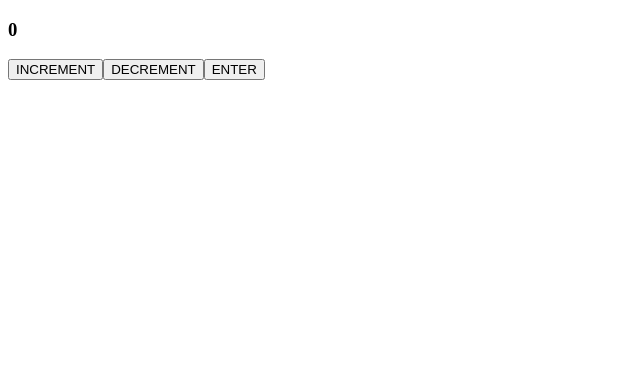
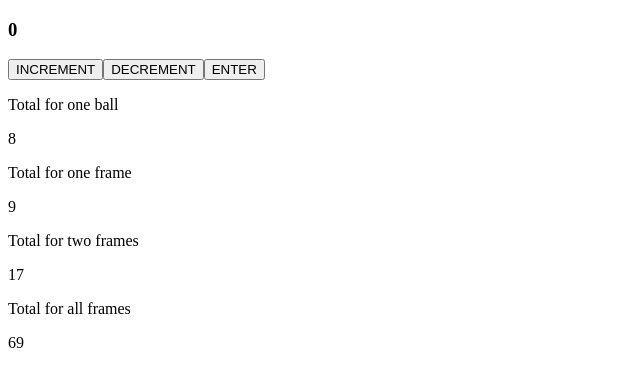
Before and after one commit to matthew-baus/CertifiedScrumDeveloper, an Angular app in the folder MyBowlingCenter/: page / in a window 1280 px wide. Shown: the top 386 px of the page, without its empty margins (0-640 px from the left). Built offline with nearby package versions, Linux system fonts and the light colour scheme.

Commit message:
Updates for adding the front end results

```diff
--- a/MyBowlingCenter/src/app/app.component.html
+++ b/MyBowlingCenter/src/app/app.component.html
@@ -6,3 +6,20 @@
 <button id="decrement" (click)="decrement()">DECREMENT</button>
 
 <button id="enterButton" (click)="enter()">ENTER</button>
+
+<div>
+    <p>Total for one ball</p>
+    <span>{{ totalForOneBall }}</span>
+</div>
+<div>
+    <p>Total for one frame</p>
+    <span>{{ totalForOneFrame }}</span>
+</div>
+<div>
+    <p>Total for two frames</p>
+    <span>{{ totalForTwoFrames }}</span>
+</div>
+<div>
+    <p>Total for all frames</p>
+    <span>{{ totalForGame }}</span>
+</div>
--- a/MyBowlingCenter/src/app/app.component.ts
+++ b/MyBowlingCenter/src/app/app.component.ts
@@ -7,12 +7,27 @@ import { BowlingService } from './services/bowling.service';
   styleUrls: ["./app.component.sass"]
 })
 export class AppComponent {
+  totalForOneBall : number;
+  totalForOneFrame : number;
+  totalForTwoFrames : number;
+  totalForGame : number;
 
   constructor(
     private service: BowlingService
   ){
-    //service.initDefaultGame();
+    const scores : number[] = [5,3,0,5,4,2,8,0,0,9,1,1,2,8,9,0,3,3,4,2]; //total = 69
+
+    service.initDefaultGame(scores);
+
+    this.totalForOneBall = service.getTotalForBall(6, 1)
+
+    this.totalForOneFrame = service.getTotalForFrame(4)
+
+    this.totalForTwoFrames = service.getTotalForTwoFrames(3,7)
+
+    this.totalForGame = service.getTotalForGame()
   }
+
   counter = 0;
 
   increment(): void {
```
